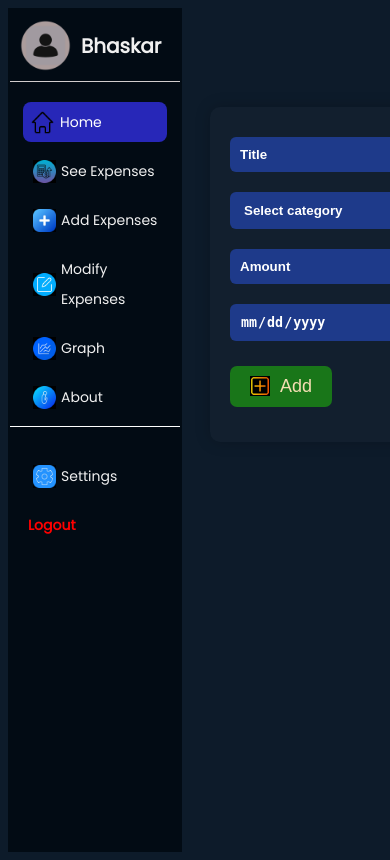
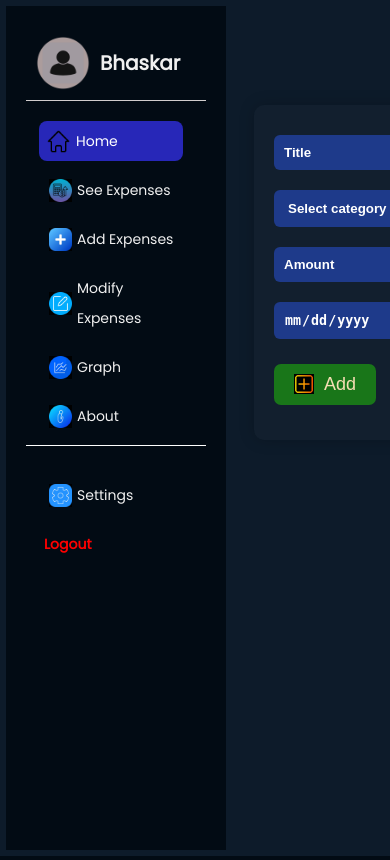
Before and after one commit to bhaskarbaroi/Python-EXP-TRC, a Flask app: page /add in a window 390 px wide; the page is wider, and only the part inside the window is pictured. Run offline with Flask 3, Linux system fonts and the light colour scheme; a user stored in the database is signed in; data comes from the database, SQL or seed files in the repository.

Commit message:
Intial commit

```diff
--- a/templates/base.html
+++ b/templates/base.html
@@ -127,22 +127,26 @@
          color: transparent;
             background-clip: text;
         }
-@media screen and (max-width:768px){
+@media screen and (max-width:668px){
  body{
-  font-size: 16px;
-  padding: 8px;
+  font-size: 14px;
+  padding: 6px;
+  width: 100%;
+  height: 100%;
  }
- /* Default (desktop styles) */
+
 
 }
-@media screen and (max-width:768px){
+@media screen and (max-width:668px){
 
  aside{
-  width: 180px;
+  min-width: 180px;
   /* font-size: 1.1rem; */
   font-size: small;
-  padding: 2px;
+  /* padding: 2px; */
   margin: 0;
+  min-height: 100vh;
+  min-height: 100%;
  }
  aside img{
   width: 30%;
@@ -160,6 +164,7 @@ main{
 }
 
 }
+
 main{
   margin-left: 20px;
 }
--- a/templates/graph.html
+++ b/templates/graph.html
@@ -46,7 +46,7 @@
     @media  screen and (max-width:700px) {
       .chart-container{
         max-width: 100%;
-        width: 100%;
+        width: 280px;
         font-size: 0.9rem;
         /* height: 50vh; */
       }
```
Also changed, not shown: templates/expenses.html (+11 -5 lines).
